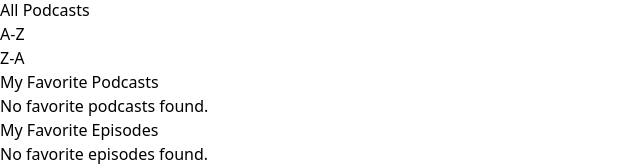
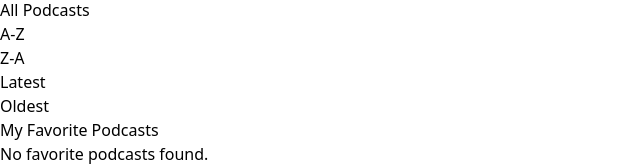
Before and after one commit to OfentseXI/OFEDIA525_BCL2401_GroupA_Ofentse-Diale_DJS11-main, a React (Vite) app in the folder MyCast/: page /favorites in a window 1280 px wide. Shown: the part 422-590 px from the top of the page, without its empty margins (0-640 px from the left). Built offline with nearby package versions, Linux system fonts and the light colour scheme.

Commit message:
Updated Favorites component to add sorting by update time and Navbar component to add latest and oldest sorting options

```diff
--- a/MyCast/src/components/Favorites.jsx
+++ b/MyCast/src/components/Favorites.jsx
@@ -43,7 +43,7 @@ const Favorites = () => {
     setFavoriteEpisodes([]);
   };
 
-  const handleSort = (order) => {
+  const handleSort = (order, type = "title") => {
     const sortByTitle = (a, b) => {
       if (order === "asc") {
         return a.title.localeCompare(b.title);
@@ -52,8 +52,20 @@ const Favorites = () => {
       }
     };
 
-    const sortedPodcasts = [...favoritePodcasts].sort(sortByTitle);
-    const sortedEpisodes = [...favoriteEpisodes].sort(sortByTitle);
+    const sortByUpdateTime = (a, b) => {
+      const dateA = new Date(a.updated);
+      const dateB = new Date(b.updated);
+      if (order === "asc") {
+        return dateA - dateB;
+      } else {
+        return dateB - dateA;
+      }
+    };
+
+    const sortFunction = type === "title" ? sortByTitle : sortByUpdateTime;
+
+    const sortedPodcasts = [...favoritePodcasts].sort(sortFunction);
+    const sortedEpisodes = [...favoriteEpisodes].sort(sortFunction);
 
     setFavoritePodcasts(sortedPodcasts);
     setFavoriteEpisodes(sortedEpisodes);
@@ -94,7 +106,7 @@ const Favorites = () => {
                 Seasons: {podcast.seasons}
               </p>
               <button
-                onClick={(e) => {e.stopPropagation(); handleRemovePodcast(podcast.id);}}
+                onClick={(e) => { e.stopPropagation(); handleRemovePodcast(podcast.id); }}
                 className="absolute top-2 right-2 bg-white p-1 rounded-full shadow-md text-red-600 hover:bg-red-600 hover:text-white opacity-0 group-hover:opacity-100 transition-opacity duration-300"
               >
                 <AiOutlineClose className="text-xl" />
--- a/MyCast/src/components/Navbar.jsx
+++ b/MyCast/src/components/Navbar.jsx
@@ -23,6 +23,10 @@ const Navbar = ({ onSort }) => {
           onClick={() => onSort("asc")}>A-Z</p>
         <p className='bg-black px-4 py-1 rounded-2xl cursor-pointer hover:bg-purple-500 hover:text-black font-semibold'
           onClick={() => onSort("desc")}>Z-A</p>
+          <p className='bg-black px-4 py-1 rounded-2xl cursor-pointer hover:bg-purple-500 hover:text-black font-semibold'
+          onClick={() => onSort("latest")}>Latest</p>
+        <p className='bg-black px-4 py-1 rounded-2xl cursor-pointer hover:bg-purple-500 hover:text-black font-semibold'
+          onClick={() => onSort("oldest")}>Oldest</p>
       </div>
     </>
   )
```
